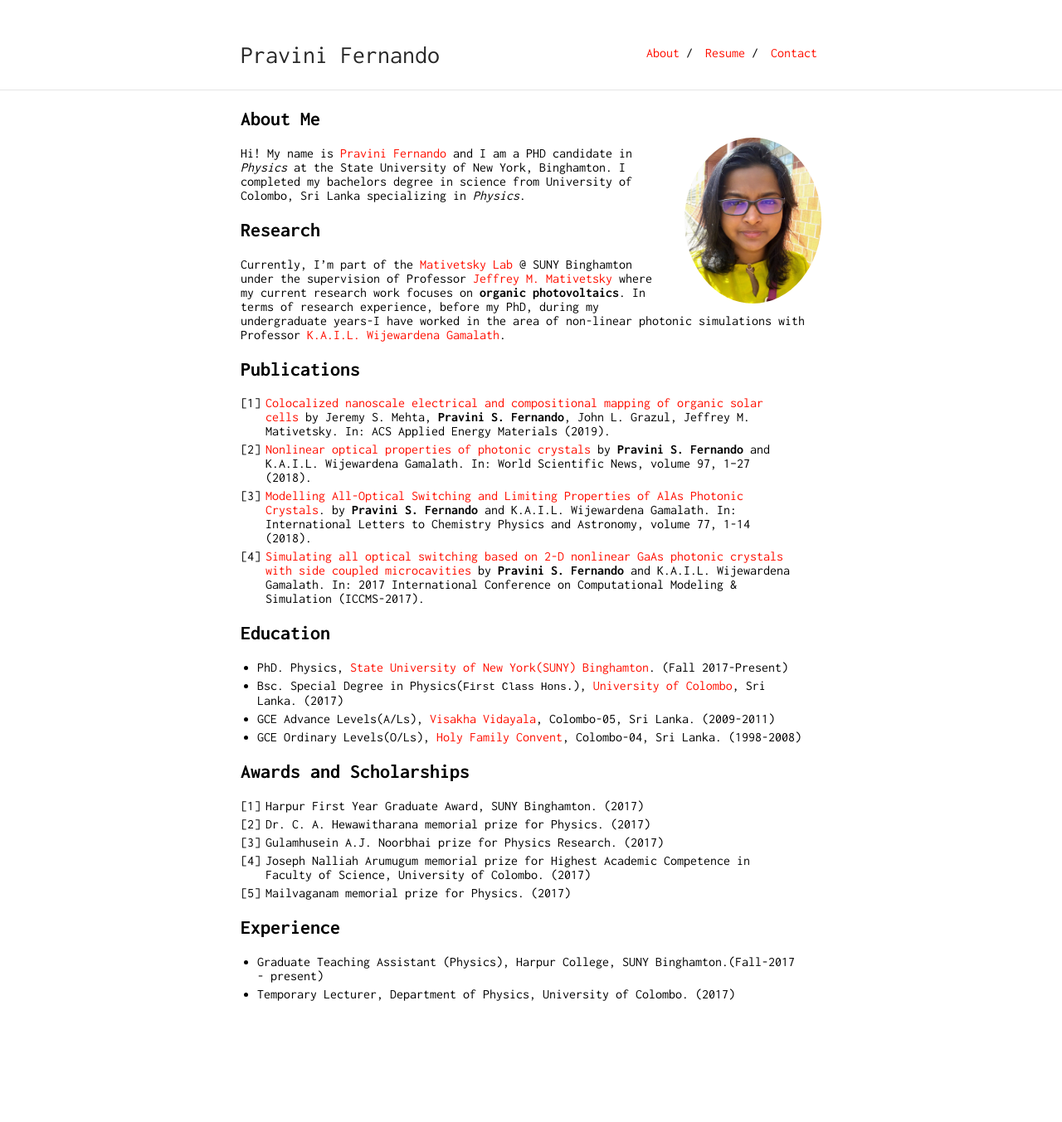
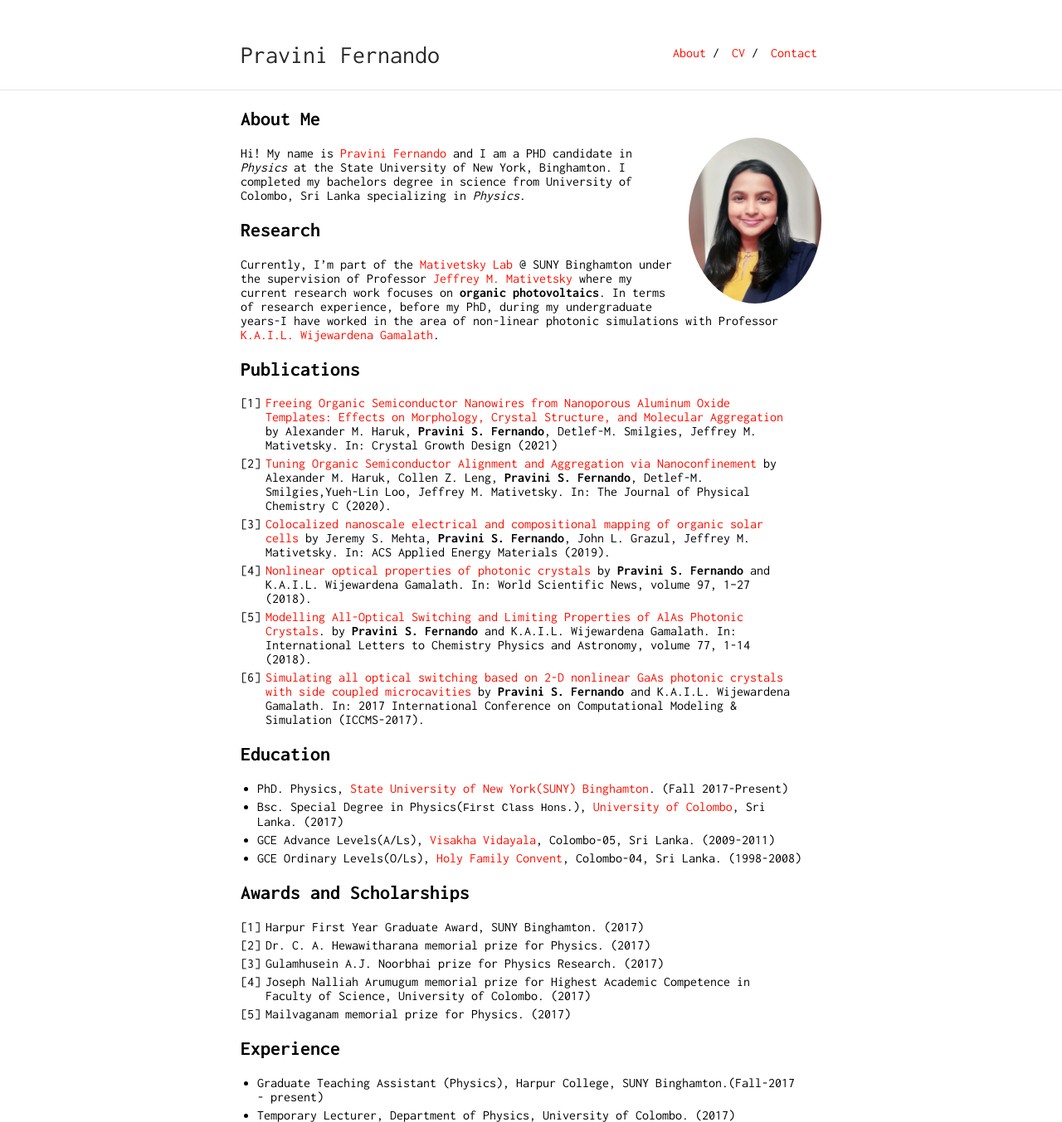
Before and after one commit to pravinifernando/pravinifernando.github.io, a Jekyll site: the page built from index.md, in a window 1280 px wide. Shown: the whole page at 83% size. Built offline with Jekyll 4.4.1, drawn with Linux system fonts in a browser that asks for light colours; our own code applies the rules of GitHub Pages for plain Markdown files; before the commit the page ends 1207 px from its top, so only the background shows below that.

Commit message:
updated website

```diff
--- a/_data/nav.yml
+++ b/_data/nav.yml
@@ -1,7 +1,7 @@
 - name: "Contact"
   link: "contact"
 
-- name: "Resume"
+- name: "CV"
   link: "pravini_cv.pdf"
 
 - name: "About"
--- a/index.md
+++ b/index.md
@@ -4,7 +4,7 @@ layout: default
 
 ## About Me
 
-<img class="profile-picture" src="picture.jpg" style="height:200px;width:165px;padding:px;">
+<img class="profile-picture" src="picture.jpg" style="height:200px;width:160px;padding:px;">
 
 
 Hi! My name is [Pravini Fernando]() and I am a PHD candidate in _Physics_ at the State University of New York, Binghamton. I completed my bachelors degree in science from University of Colombo, Sri Lanka specializing in _Physics_.
@@ -15,6 +15,8 @@ Currently, I'm part of the [Mativetsky Lab](http://www.mativetskylab.com) @ SUNY
 
 ## Publications
 
+6. [Freeing Organic Semiconductor Nanowires from Nanoporous Aluminum Oxide Templates: Effects on Morphology, Crystal Structure, and Molecular Aggregation](https://pubs.acs.org/doi/10.1021/acs.cgd.0c01316) by Alexander M. Haruk, **Pravini S. Fernando**, Detlef-M. Smilgies, Jeffrey M. Mativetsky. In: Crystal Growth Design (2021)
+5. [Tuning Organic Semiconductor Alignment and Aggregation via Nanoconfinement](https://pubs.acs.org/doi/10.1021/acs.jpcc.0c06270) by Alexander M. Haruk, Collen Z. Leng, **Pravini S. Fernando**, Detlef-M. Smilgies,Yueh-Lin Loo, Jeffrey M. Mativetsky. In: The Journal of Physical Chemistry C (2020).
 4. [Colocalized nanoscale electrical and compositional mapping of organic solar cells](https://pubs.acs.org/doi/abs/10.1021/acsaem.9b00829) by Jeremy S. Mehta, **Pravini S. Fernando**, John L. Grazul, Jeffrey M. Mativetsky. In: ACS Applied Energy Materials (2019).
 3. [Nonlinear optical properties of photonic crystals](https://www.researchgate.net/publication/324388232_Nonlinear_optical_properties_of_photonic_crystals) by **Pravini S. Fernando** and K.A.I.L. Wijewardena Gamalath. In: World Scientific News, volume 97, 1--27 (2018).
 2. [Modelling All-Optical Switching and Limiting Properties of AlAs Photonic Crystals](https://www.researchgate.net/publication/322851853_Modelling_All-Optical_Switching_and_Limiting_Properties_of_AlAs_Photonic_Crystals). by **Pravini S. Fernando** and K.A.I.L. Wijewardena Gamalath. In: International Letters to Chemistry Physics and Astronomy, volume 77, 1-14 (2018).
```
Also changed, not shown: picture.jpg, 6 other files.
